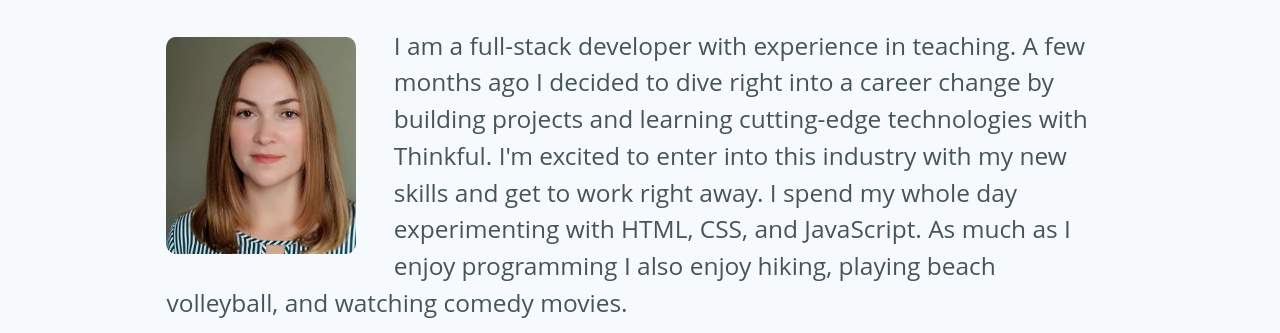
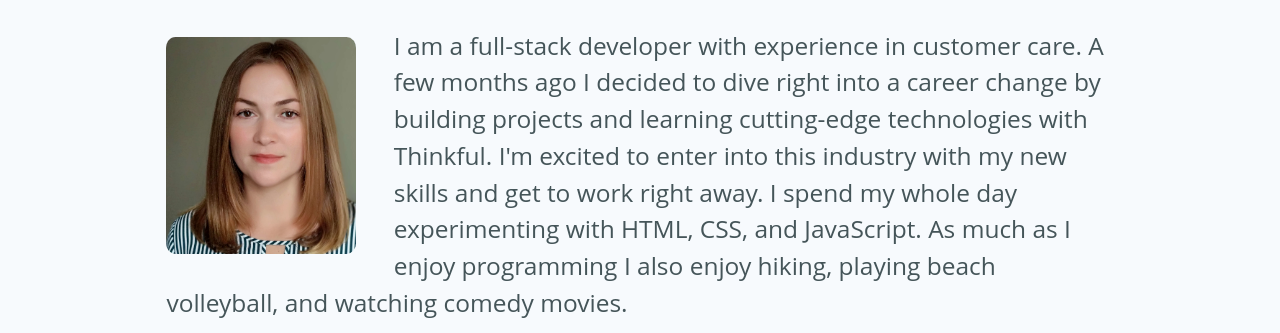
Before and after one commit to thinkful-ei-gecko/yulia-portfolio, a plain HTML site: page index.html in a window 1280 px wide. Shown: the part 467-800 px from the top of the page. Drawn offline with nearby package versions, Linux system fonts and the light colour scheme; a web font is replaced by a local one.

Commit message:
description change

```diff
--- a/index.html
+++ b/index.html
@@ -27,7 +27,7 @@
         <section id="about">
             <h2><span id="about-offset"></span>About</h2>
             <p><img src="portfolio_assets/avatar.jpg" alt="Yulia Khisamutdinova avatar" id="avatar">
-                I am a full-stack developer with experience in teaching. A few months ago I decided to dive right into a career change by
+                I am a full-stack developer with experience in customer care. A few months ago I decided to dive right into a career change by
                 building projects and learning cutting-edge technologies with Thinkful. I'm excited to enter into this industry with my
                 new skills and get to work right away. I spend my whole day experimenting with HTML, CSS, and JavaScript. As much as I enjoy
                 programming I also enjoy hiking, playing beach volleyball, and watching comedy movies.
```
